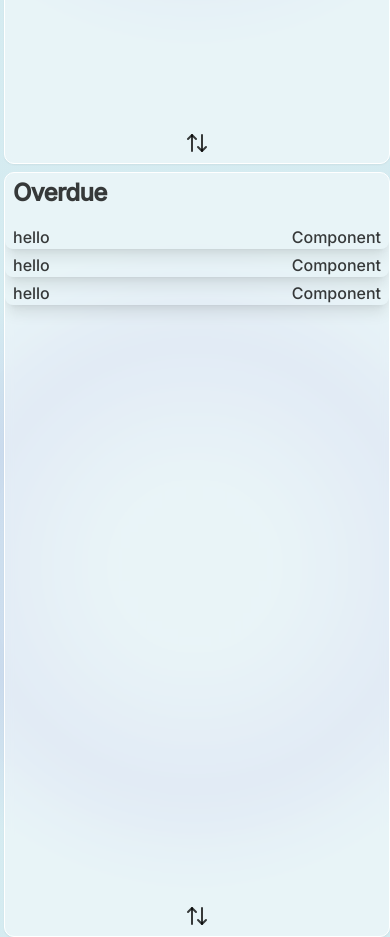
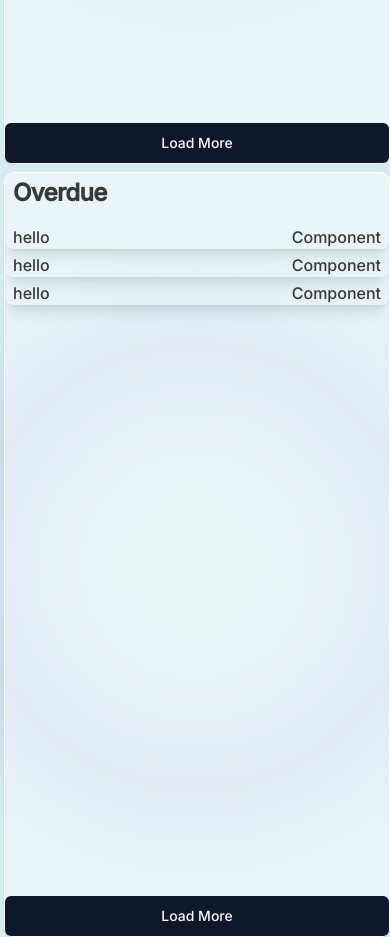
Before and after one commit to plusk-dev/tinkeringlab, a React (Vite) app in the folder frontend/: page /admin/dashboard/component in a window 390 px wide. Shown: the part 700-1637 px from the top of the page. Built offline with nearby package versions, Linux system fonts and the light colour scheme.

Commit message:
responsive design

```diff
--- a/frontend/src/requests/componentreq.tsx
+++ b/frontend/src/requests/componentreq.tsx
@@ -177,7 +177,7 @@ export default function Reqcomp() {
               placeholder="Search..."
               value={searchQuery}
               onChange={handleSearchChange}
-              className={!isSmall ? "border-gray-300 rounded mx-2 w-full" : "hidden"}
+              className={ !isSmall ? "border-gray-300 rounded mx-2 w-full" : "hidden"}
             />
             <Button onClick={() => {
               setItems(
@@ -185,7 +185,7 @@ export default function Reqcomp() {
                   compArray.slice(items.length, items.length + 10)
                 )
               )
-            }} className="bg-transparent hover:bg-zinc-300"><ArrowUpDown /></Button>
+            }} className="w-full">Load More</Button>
           </div>
 
         </Card>
@@ -240,7 +240,7 @@ export default function Reqcomp() {
                   compArray.slice(items.length, items.length + 10)
                 )
               )
-            }} className="bg-transparent hover:bg-zinc-300"><ArrowUpDown /></Button>
+            }} className="w-full">Load More</Button>
           </div>
         </Card>
       </div>
--- a/frontend/src/requests/reqhandler.tsx
+++ b/frontend/src/requests/reqhandler.tsx
@@ -118,7 +118,7 @@ export default function ReqHandler() {
                   mainData.slice(items.length, items.length + 10)
                 )
               )
-            }} className="bg-transparent hover:bg-zinc-300"><ArrowUpDown /></Button>
+            }} className="ml-1">Load More</Button>
         </div>
         <InfiniteScroll
           className="mt-2"
```
